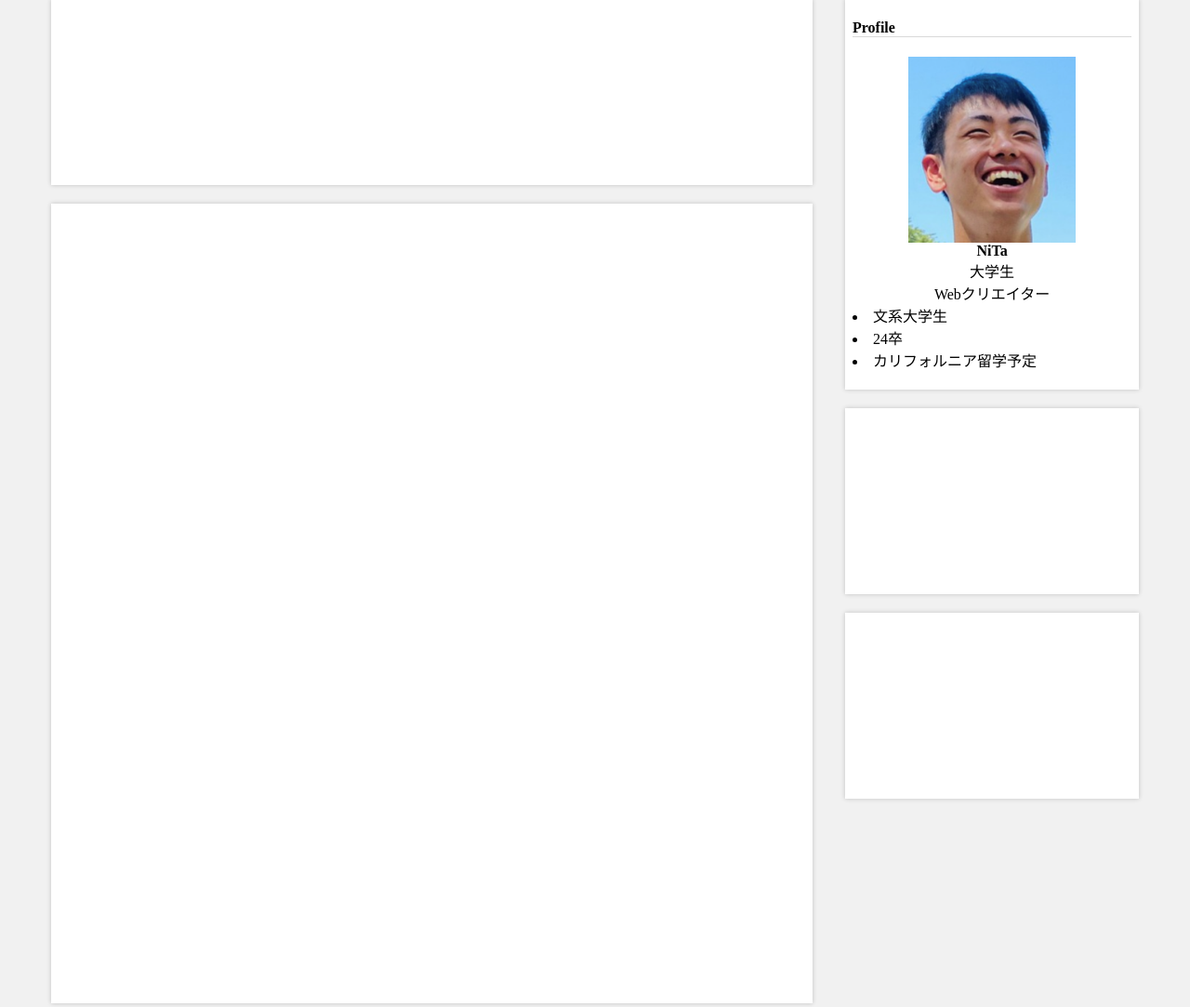
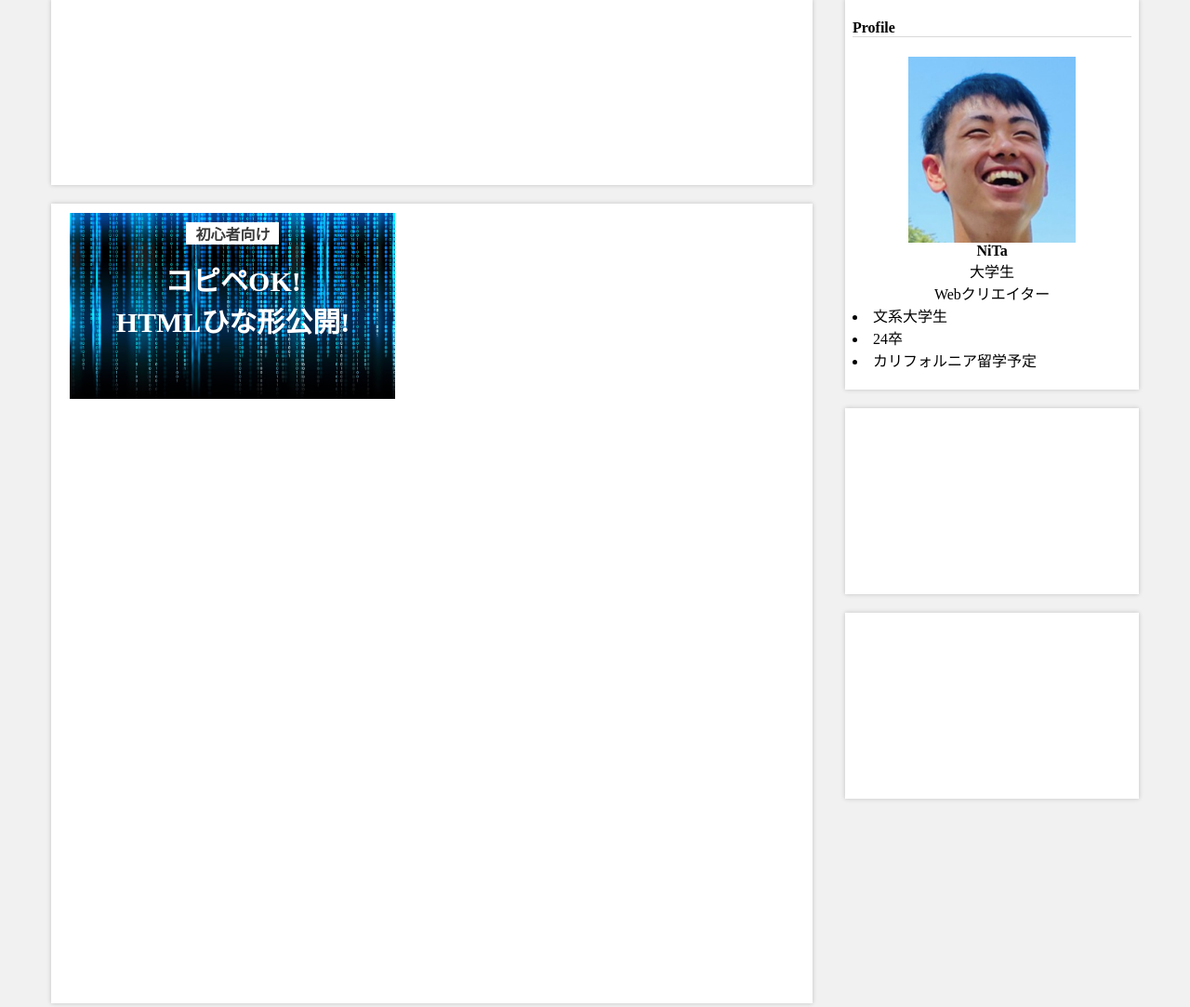
Before and after one commit to ni-m-ta/blog_public, a PHP site: page /html-map.html in a window 1280 px wide. Shown: the part 202-1285 px from the top of the page at 93% size. Run offline with PHP 8.4, Linux system fonts and the light colour scheme; some libraries are stand-ins or nearby versions.

Commit message:
create the first blog

```diff
--- a/css/contents.css
+++ b/css/contents.css
@@ -84,6 +84,46 @@ ul{
   margin: 0 auto;
 }
 
+  .main-container{
+    display: grid;
+    grid-template-columns: 350px 350px;
+    grid-template-rows: 200px 200px 200px 200px;
+    column-gap: 10%;
+    row-gap: 15px;
+    padding-top: 10px;
+    padding-bottom: 10px;
+  }
+
+  .blog{
+    text-align: center;
+  }
+
+  .html-base{
+    background-image: url('../img/myBlog_top_programming3.jpg');
+    background-size: cover;
+    grid-row-start: 1;
+    grid-row-end: 2;
+    grid-column-start: 1;
+    grid-column-end: 2;
+  }
+
+    .blog-subtitle{
+      margin: 10px 0 0 0;
+      padding: 0 10px;
+      background-color: white;
+      color: rgb(58, 57, 57);
+      display: inline-block;
+      font-weight: bold;
+    }
+
+    .blog-title{
+      margin: 15px 0;
+      color: white;
+      font-weight: bold;
+      font-size: 30px;
+      text-align: center;
+    }
+
   .child-profile-title{
     border-bottom: 1px solid rgba(128, 128, 128, 0.3);
   }
--- a/html-blog-map.html
+++ b/html-blog-base.html
@@ -50,7 +50,7 @@
           <div class="child-container">
               <p class="date">2022/3/31</p>
               <h2>初心者向け!コピペOK!HTMLひな形公開</h2>
-              <img>
+              <img src="img\myBlog_html_base.jpg">
           </div>
         </div>
         <div class="side child-profile">
--- a/html-map.html
+++ b/html-map.html
@@ -48,6 +48,12 @@
         </div>
         <div class="main">
           <div class="child-container">
+            <div class="main-container">
+              <a class="blog html-base">
+                <p class="blog-subtitle">初心者向け</p>
+                <p class="blog-title">コピペOK!<br>HTMLひな形公開!</p>
+              </a>
+            </div>
           </div>
         </div>
         <div class="side child-profile">
```
Also changed, not shown: css/html-map.css (added), img/myBlog_html_base.jpg (added).
